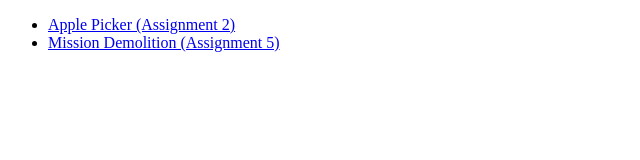
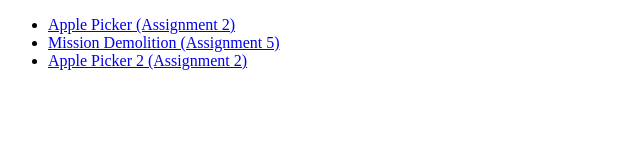
Before and after one commit to Connor-Mayon/Connor-Mayon.github.io, a plain HTML site: page index.html in a window 1280 px wide. Shown: the whole page, without its empty margins (0-640 px from the left). Drawn offline with Linux system fonts and the light colour scheme.

Commit message:
Update index.html

```diff
--- a/index.html
+++ b/index.html
@@ -13,6 +13,9 @@
       <li>
         <a href="MissionDemolition/index.html">Mission Demolition (Assignment 5)</a>
       </li>
+      <li>
+        <a href="ApplePicker2/index.html">Apple Picker 2 (Assignment 2)</a>
+      </li>
     </ul>
   </body>
 </html>
```
